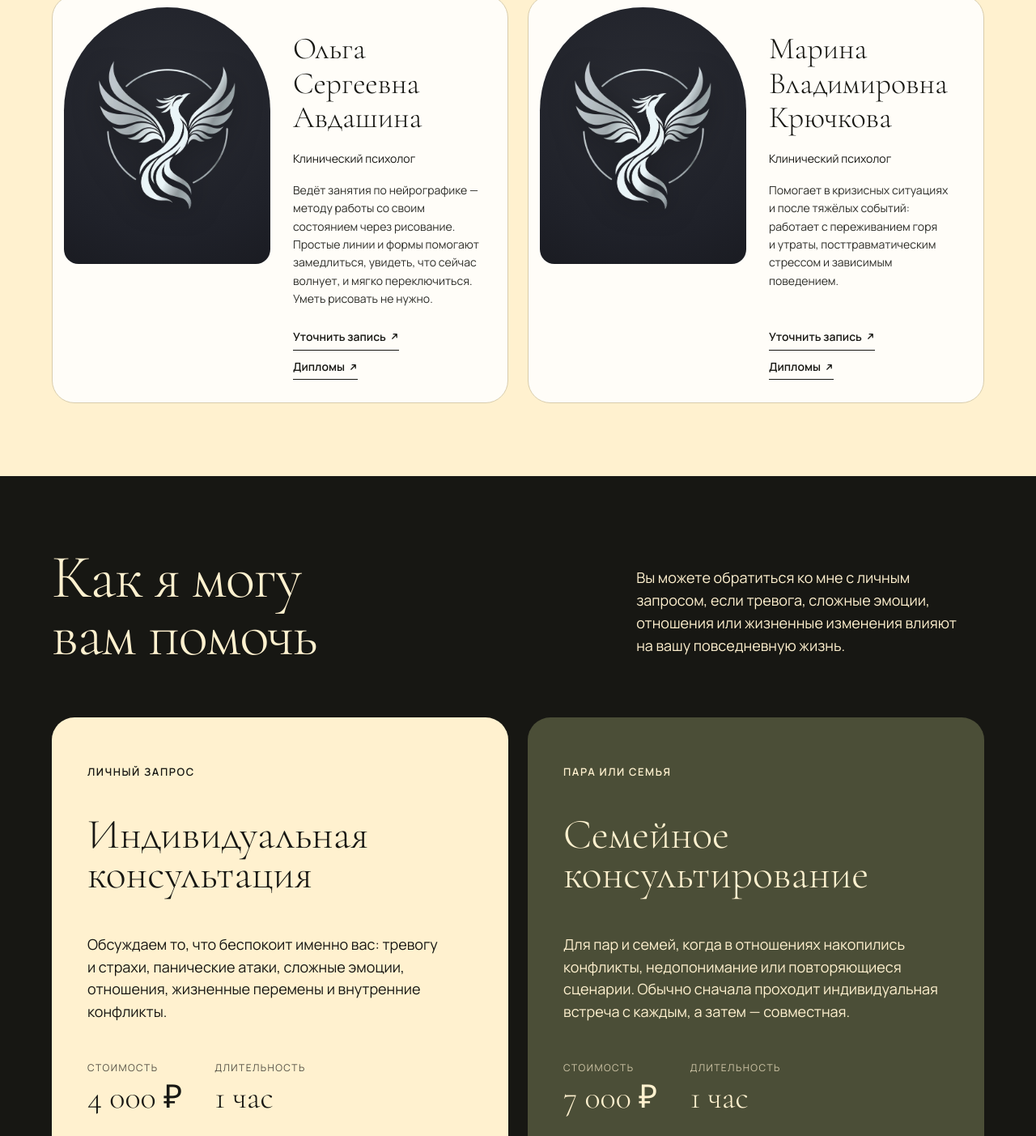
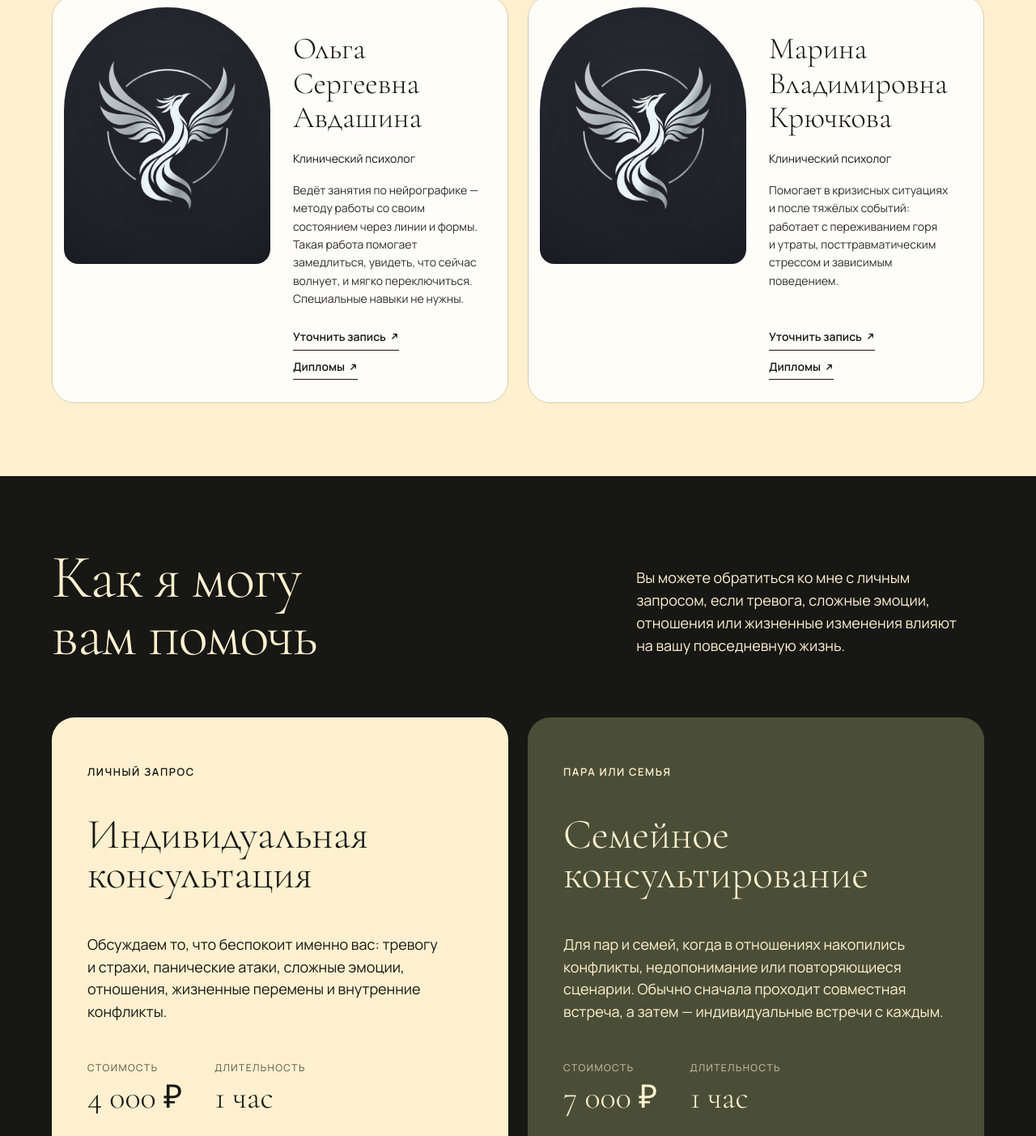
Before and after one commit to antonseliverstov/berdnikova-site, a plain HTML site: page index.html in a window 1280 px wide. Shown: the part 3717-5120 px from the top of the page at 81% size. Drawn offline with Linux system fonts and the light colour scheme.

Commit message:
Тексты: подход (сценарии и паттерны / «здесь и сейчас»), пары — сначала совместная встреча, без слова «рисование»
Co-Authored-By: Claude Opus 5.5 <noreply@anthropic.com>

```diff
--- a/index.html
+++ b/index.html
@@ -78,7 +78,7 @@
           <div class="team-head reveal"><h2>Специалисты Центра<br />Психологии и&nbsp;Развития</h2></div>
           <div class="team-grid team-grid--three">
             <article class="team-card team-card--dark reveal"><img class="team-photo" src="assets/team/yulia-berdnikova.jpg" width="640" height="800" alt="Юлия Бердникова" loading="lazy" /><div class="team-info"><h3>Юлия Юрьевна<br />Бердникова</h3><p>Руководитель центра<br />Клинический психолог</p><p class="team-desc">Ведёт индивидуальные консультации для&nbsp;взрослых. Работает с&nbsp;тревогой, страхами и&nbsp;паническими атаками, сложными переживаниями и&nbsp;трудностями в&nbsp;отношениях. 16&nbsp;лет профессионального стажа.</p><a class="team-link" href="https://n2781405.yclients.ru/" target="_blank" rel="noopener" data-booking-open>Записаться к&nbsp;Юлии<svg class="ico-arrow" viewBox="0 0 12 12" width="11" height="11" aria-hidden="true" focusable="false"><path d="M3 9 9 3M4.5 3H9v4.5" fill="none" stroke="currentColor" stroke-width="1.4" stroke-linecap="round" stroke-linejoin="round"/></svg></a></div></article>
-            <article class="team-card team-card--light reveal"><div class="team-photo team-photo--placeholder" role="img" aria-label="Знак Центра психологии и развития — фотография Ольги Авдашиной скоро появится"><img src="assets/team/phoenix-silver.webp" width="439" height="480" alt="" loading="lazy" /></div><div class="team-info"><h3>Ольга Сергеевна<br />Авдашина</h3><p>Клинический психолог</p><p class="team-desc">Ведёт занятия по&nbsp;нейрографике&nbsp;— методу работы со&nbsp;своим состоянием через рисование. Простые линии и&nbsp;формы помогают замедлиться, увидеть, что сейчас волнует, и&nbsp;мягко переключиться. Уметь рисовать не&nbsp;нужно.</p><div class="team-actions"><a class="team-link" href="#lead-dialog" data-lead-open data-specialist="Ольга Сергеевна Авдашина">Уточнить запись<svg class="ico-arrow" viewBox="0 0 12 12" width="11" height="11" aria-hidden="true" focusable="false"><path d="M3 9 9 3M4.5 3H9v4.5" fill="none" stroke="currentColor" stroke-width="1.4" stroke-linecap="round" stroke-linejoin="round"/></svg></a><button class="team-link team-link--docs" type="button" data-open-doc="6">Дипломы<svg class="ico-arrow" viewBox="0 0 12 12" width="11" height="11" aria-hidden="true" focusable="false"><path d="M3 9 9 3M4.5 3H9v4.5" fill="none" stroke="currentColor" stroke-width="1.4" stroke-linecap="round" stroke-linejoin="round"/></svg></button></div></div></article>
+            <article class="team-card team-card--light reveal"><div class="team-photo team-photo--placeholder" role="img" aria-label="Знак Центра психологии и развития — фотография Ольги Авдашиной скоро появится"><img src="assets/team/phoenix-silver.webp" width="439" height="480" alt="" loading="lazy" /></div><div class="team-info"><h3>Ольга Сергеевна<br />Авдашина</h3><p>Клинический психолог</p><p class="team-desc">Ведёт занятия по&nbsp;нейрографике&nbsp;— методу работы со&nbsp;своим состоянием через линии и&nbsp;формы. Такая работа помогает замедлиться, увидеть, что сейчас волнует, и&nbsp;мягко переключиться. Специальные навыки не&nbsp;нужны.</p><div class="team-actions"><a class="team-link" href="#lead-dialog" data-lead-open data-specialist="Ольга Сергеевна Авдашина">Уточнить запись<svg class="ico-arrow" viewBox="0 0 12 12" width="11" height="11" aria-hidden="true" focusable="false"><path d="M3 9 9 3M4.5 3H9v4.5" fill="none" stroke="currentColor" stroke-width="1.4" stroke-linecap="round" stroke-linejoin="round"/></svg></a><button class="team-link team-link--docs" type="button" data-open-doc="6">Дипломы<svg class="ico-arrow" viewBox="0 0 12 12" width="11" height="11" aria-hidden="true" focusable="false"><path d="M3 9 9 3M4.5 3H9v4.5" fill="none" stroke="currentColor" stroke-width="1.4" stroke-linecap="round" stroke-linejoin="round"/></svg></button></div></div></article>
             <article class="team-card team-card--light reveal"><div class="team-photo team-photo--placeholder" role="img" aria-label="Знак Центра психологии и развития — фотография Марины Крючковой скоро появится"><img src="assets/team/phoenix-silver.webp" width="439" height="480" alt="" loading="lazy" /></div><div class="team-info"><h3>Марина Владимировна<br />Крючкова</h3><p>Клинический психолог</p><p class="team-desc">Помогает в&nbsp;кризисных ситуациях и&nbsp;после тяжёлых событий: работает с&nbsp;переживанием горя и&nbsp;утраты, посттравматическим стрессом и&nbsp;зависимым поведением.</p><div class="team-actions"><a class="team-link" href="#lead-dialog" data-lead-open data-specialist="Марина Владимировна Крючкова">Уточнить запись<svg class="ico-arrow" viewBox="0 0 12 12" width="11" height="11" aria-hidden="true" focusable="false"><path d="M3 9 9 3M4.5 3H9v4.5" fill="none" stroke="currentColor" stroke-width="1.4" stroke-linecap="round" stroke-linejoin="round"/></svg></a><button class="team-link team-link--docs" type="button" data-open-doc="8">Дипломы<svg class="ico-arrow" viewBox="0 0 12 12" width="11" height="11" aria-hidden="true" focusable="false"><path d="M3 9 9 3M4.5 3H9v4.5" fill="none" stroke="currentColor" stroke-width="1.4" stroke-linecap="round" stroke-linejoin="round"/></svg></button></div></div></article>
           </div>
         </div>
@@ -88,7 +88,7 @@
         <div class="shell"><div class="split-heading reveal"><h2>Как я&nbsp;могу<br />вам помочь</h2><p>Вы&nbsp;можете обратиться ко&nbsp;мне с&nbsp;личным запросом, если тревога, сложные эмоции, отношения или&nbsp;жизненные изменения влияют на&nbsp;вашу повседневную жизнь.</p></div>
           <div class="service-grid service-grid--two">
             <article class="service-card light-card reveal"><p class="eyebrow">Личный запрос</p><h3>Индивидуальная консультация</h3><p>Обсуждаем то, что беспокоит именно вас: тревогу и&nbsp;страхи, панические атаки, сложные эмоции, отношения, жизненные перемены и&nbsp;внутренние конфликты.</p><dl class="service-facts"><div><dt>Стоимость</dt><dd>4&nbsp;000&nbsp;₽</dd></div><div><dt>Длительность</dt><dd>1&nbsp;час</dd></div></dl><div class="service-actions"><a class="button" href="https://n2781405.yclients.ru/" target="_blank" rel="noopener" data-booking-open>Записаться</a><a class="button button-outline" href="#lead-dialog" data-lead-open data-mode="online" data-service="Индивидуальная консультация">Онлайн</a></div></article>
-            <article class="service-card dark-card reveal"><p class="eyebrow">Пара или&nbsp;семья</p><h3>Семейное консультирование</h3><p>Для&nbsp;пар и&nbsp;семей, когда в&nbsp;отношениях накопились конфликты, недопонимание или&nbsp;повторяющиеся сценарии. Обычно сначала проходит индивидуальная встреча с&nbsp;каждым, а&nbsp;затем&nbsp;— совместная.</p><dl class="service-facts"><div><dt>Стоимость</dt><dd>7&nbsp;000&nbsp;₽</dd></div><div><dt>Длительность</dt><dd>1&nbsp;час</dd></div></dl><div class="service-actions"><a class="button light" href="https://n2781405.yclients.ru/" target="_blank" rel="noopener" data-booking-open>Записаться</a><a class="button button-outline" href="#lead-dialog" data-lead-open data-mode="online" data-service="Семейное консультирование">Онлайн</a></div></article>
+            <article class="service-card dark-card reveal"><p class="eyebrow">Пара или&nbsp;семья</p><h3>Семейное консультирование</h3><p>Для&nbsp;пар и&nbsp;семей, когда в&nbsp;отношениях накопились конфликты, недопонимание или&nbsp;повторяющиеся сценарии. Обычно сначала проходит совместная встреча, а&nbsp;затем&nbsp;— индивидуальные встречи с&nbsp;каждым.</p><dl class="service-facts"><div><dt>Стоимость</dt><dd>7&nbsp;000&nbsp;₽</dd></div><div><dt>Длительность</dt><dd>1&nbsp;час</dd></div></dl><div class="service-actions"><a class="button light" href="https://n2781405.yclients.ru/" target="_blank" rel="noopener" data-booking-open>Записаться</a><a class="button button-outline" href="#lead-dialog" data-lead-open data-mode="online" data-service="Семейное консультирование">Онлайн</a></div></article>
           </div>
           <div class="service-format reveal"><p><b>Очно</b>&nbsp;— в&nbsp;кабинете в&nbsp;Туле, просп. Ленина, 85&nbsp;к5, 2&nbsp;этаж. Свободные дни и&nbsp;время видны в&nbsp;онлайн-записи.</p><p><b>Онлайн</b>&nbsp;— по&nbsp;понедельникам.</p></div></div>
         </div>
@@ -97,7 +97,7 @@
       <section class="section approach" id="approach">
         <div class="shell approach-grid">
           <div class="mascot-stage reveal"><div class="oval"></div><img src="assets/mascot-woman.webp" alt="Фирменный маскот — задумчивая женщина" loading="lazy" decoding="async" /></div>
-          <div><p class="eyebrow">Психологическая работа</p><h2>Мой подход<br />к&nbsp;работе</h2><p class="approach-lead">Мне важно, чтобы работа была понятной, бережной и&nbsp;связанной с&nbsp;вашим запросом. Конкретные методы и&nbsp;подходы мы&nbsp;обсуждаем на&nbsp;встрече. Например, в&nbsp;индивидуальной или&nbsp;семейной работе я&nbsp;могу использовать нейрографику&nbsp;— рисование помогает увидеть и&nbsp;прожить то, что сложно выразить словами.</p><div class="principles"><article><h3>Прояснить запрос</h3><p>Сначала определяем, что сейчас особенно важно и&nbsp;на&nbsp;чём стоит сосредоточиться.</p></article><article><h3>Увидеть связи</h3><p>Исследуем переживания, реакции и&nbsp;ситуации, которые влияют на&nbsp;повседневную жизнь.</p></article><article><h3>Найти опору</h3><p>Ищем способы лучше понимать себя и&nbsp;справляться с&nbsp;происходящим в&nbsp;подходящем темпе.</p></article></div></div>
+          <div><p class="eyebrow">Психологическая работа</p><h2>Мой подход<br />к&nbsp;работе</h2><p class="approach-lead">Мне важно, чтобы работа была понятной, бережной и&nbsp;связанной с&nbsp;вашим запросом. Конкретные методы и&nbsp;подходы мы&nbsp;обсуждаем на&nbsp;встрече. Например, в&nbsp;индивидуальной терапии мы&nbsp;работаем со&nbsp;сценарием, заложенным в&nbsp;раннем детстве, и&nbsp;поведенческими паттернами (повторяющимися реакциями), которые могут негативно влиять на&nbsp;взаимоотношения или&nbsp;негативное восприятие ситуации. А&nbsp;если работа в&nbsp;долгую вам не&nbsp;подходит, мы&nbsp;работаем с&nbsp;чувствами «здесь и&nbsp;сейчас» и&nbsp;получаем трансформацию состояния или&nbsp;симптома.</p><div class="principles"><article><h3>Прояснить запрос</h3><p>Сначала определяем, что сейчас особенно важно и&nbsp;на&nbsp;чём стоит сосредоточиться.</p></article><article><h3>Увидеть связи</h3><p>Исследуем переживания, реакции и&nbsp;ситуации, которые влияют на&nbsp;повседневную жизнь.</p></article><article><h3>Найти опору</h3><p>Ищем способы лучше понимать себя и&nbsp;справляться с&nbsp;происходящим в&nbsp;подходящем темпе.</p></article></div></div>
         </div>
       </section>
 
```
